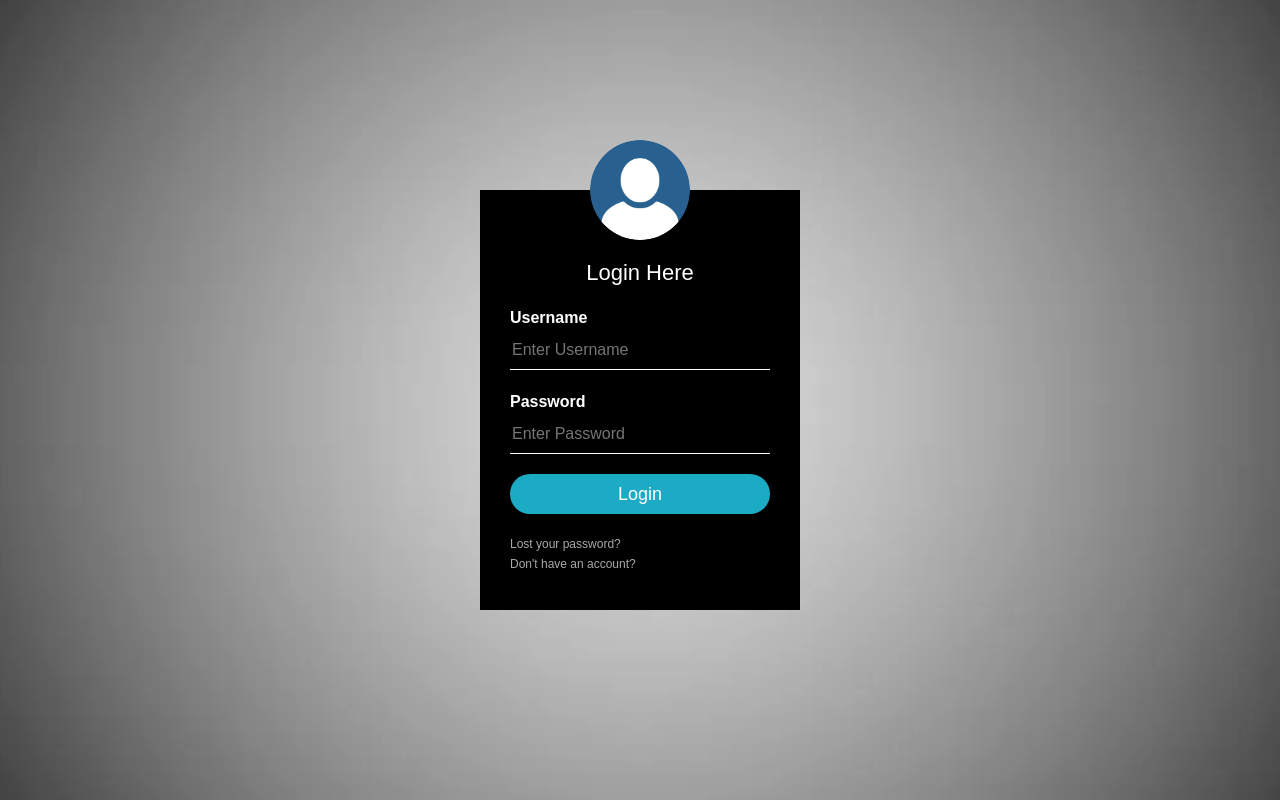
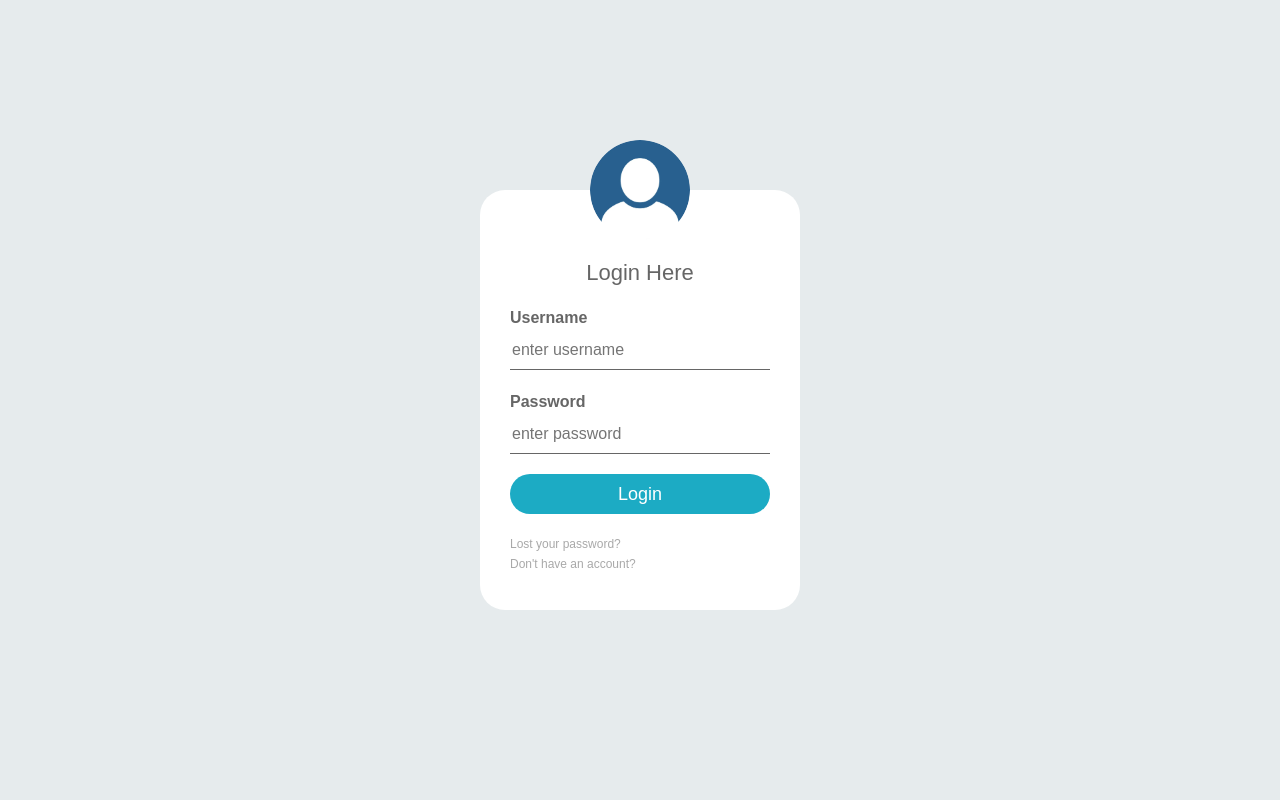
Before and after one commit to NolanBrown42/TICK-KING, a Flask app: page /login in a window 1280 px wide. Run offline with Flask 3, Linux system fonts and the light colour scheme; some libraries are stand-ins or nearby versions.

Commit message:
restyle login and sign up pages

```diff
--- a/website/static/css/login.css
+++ b/website/static/css/login.css
@@ -1,22 +1,22 @@
 body{
     margin: 0;
     padding: 0;
-    background: url(grey.jpg);
-    background-size: cover;
-    background-position:center;
-    font-family: sans-serif;
+    background-color: #e6eBed;
+    background-position: center;
+    font-family: "Montserrat", sans-serif;
 }
 .loginbox{
     width: 320px;
     height: 420px;
-    background: #000;
-    color: #fff;
+    background: #ffffff;
+    color: #666666;
     top: 50%;
     left: 50%;
     position: absolute;
     transform: translate(-50%, -50%);
     box-sizing: border-box;
     padding: 70px 30px;
+    border-radius: 25px;
 }
 .avatar{
     width: 100px;
@@ -44,11 +44,11 @@ h1{
 .loginbox input[type="text"], input[type="password"]
 {
     border: none;
-    border-bottom: 1px solid #fff;
+    border-bottom: 1px solid #666666;
     background: transparent;
     outline: none;
     height: 40px;
-    color: #fff;
+    color: #666666;
     font-size: 16x;
 }
 .loginbox input[type="submit"]
@@ -65,7 +65,7 @@ h1{
 {
     cursor: pointer;
     background: darkturquoise;
-    color: #000;
+    color: #ffffff;
 }
 .loginbox a{
     text-decoration: none;
--- a/website/templates/login.html
+++ b/website/templates/login.html
@@ -23,9 +23,9 @@
             <h1>Login Here</h1>
             <form method="POST">
             <p>Username</p>
-                <input type="text" name="username" placeholder="Enter Username" required>
+                <input type="text" name="username" placeholder="enter username" required>
             <p>Password</p>
-                <input type="password" name="password" placeholder="Enter Password" required>
+                <input type="password" name="password" placeholder="enter password" required>
                 <input type="submit" name="" value="Login">
                 <a href="/recoverpasswd">Lost your password?</a><br>
                 <a href="/signup">Don't have an account?</a>
--- a/website/templates/signup.html
+++ b/website/templates/signup.html
@@ -22,7 +22,7 @@
      <img src="{{ url_for('static', filename='images/avatar.jpg')}}" class="avatar">
         <h1>Create an Account</h1>
         <form method="POST">
-        <p>Please fill out the below:</p>
+        <p>Please fill out the following:</p>
             <input type="text" name="ifirstname" placeholder="first name" required>
             <input type="text" name="ilastname" placeholder="last name" required>
             <input type="email" name="iemail" placeholder="email address" required>
```
Also changed, not shown: website/static/css/signup.css (+10 -10 lines).
